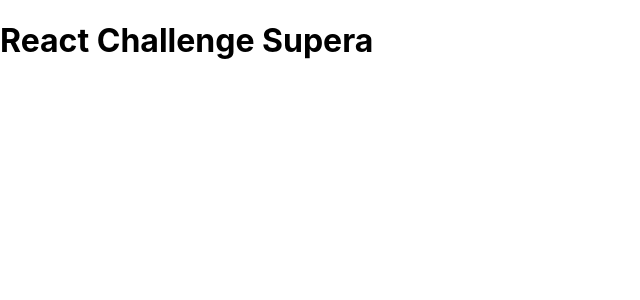
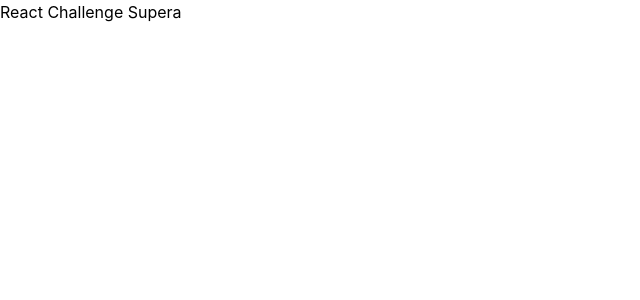
Before and after one commit to gilmar-sales/react-challenge-supera, a React (Create React App) app: page / in a window 1280 px wide. Shown: the top 300 px of the page, without its empty margins (0-640 px from the left). Built offline with nearby package versions, Linux system fonts and the light colour scheme.

Commit message:
install tailwindcss

```diff
--- /dev/null
+++ b/craco.config.js
@@ -0,0 +1,7 @@
+module.exports = {
+	style: {
+		postcss: {
+			plugins: [require('tailwindcss'), require('autoprefixer')],
+		},
+	},
+}
--- a/src/index.css
+++ b/src/index.css
@@ -1,3 +1,7 @@
+@tailwind base;
+@tailwind components;
+@tailwind utilities;
+
 body {
 	margin: 0;
 	font-family: -apple-system, BlinkMacSystemFont, 'Segoe UI', 'Roboto', 'Oxygen',
--- /dev/null
+++ b/tailwind.config.js
@@ -0,0 +1,11 @@
+module.exports = {
+	purge: ['./src/**/*.{js,jsx,ts,tsx}', './public/index.html'],
+	darkMode: false, // or 'media' or 'class'
+	theme: {
+		extend: {},
+	},
+	variants: {
+		extend: {},
+	},
+	plugins: [],
+}
```
Also changed, not shown: package.json (+8 -3 lines). Lines whose indentation alone changed are shown as unchanged.
